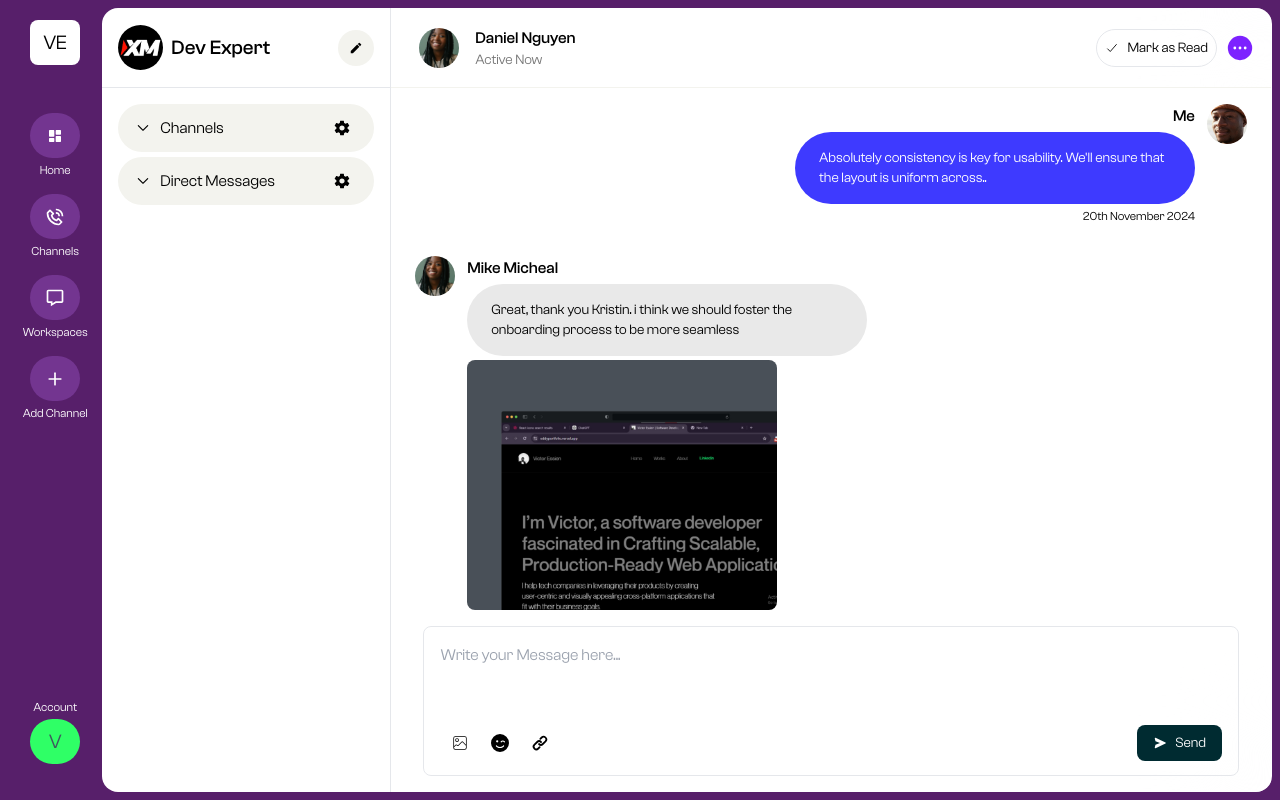
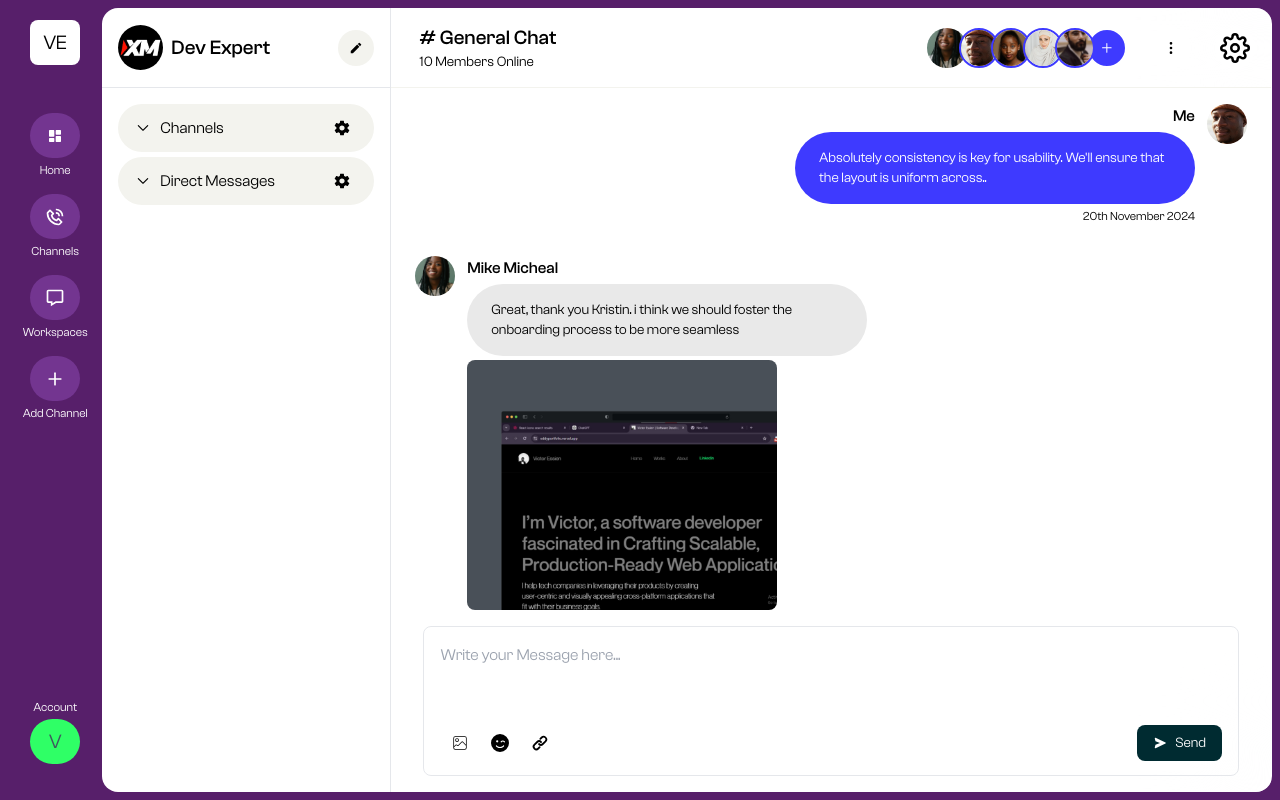
Before and after one commit to edidiesky/Messaging_App, a Next.js app in the folder frontend/: page /dashboard/user in a window 1280 px wide. Built offline with nearby package versions, Linux system fonts and the light colour scheme.

Commit message:
Layout fixes

```diff
--- a/frontend/components/common/message/MessageHeader.tsx
+++ b/frontend/components/common/message/MessageHeader.tsx
@@ -1,6 +1,11 @@
 "use client"
 
 import Image from "next/image";
+import { MockUserList } from "@/constants";
+import { GoPlus } from "react-icons/go";
+import { TbDotsVertical } from "react-icons/tb";
+import { FiSettings } from "react-icons/fi";
+
 import { PiDotsThreeCircleFill } from "react-icons/pi";
 import { IoCheckmarkOutline } from "react-icons/io5";
 const MessageHeader = ({ setActive, active }: {
@@ -12,7 +17,7 @@ const MessageHeader = ({ setActive, active }: {
             backdropFilter: "blur(54px)"
         }} className='bg-[rgba(255,255,255,0.2)] min-h-[80px] items-center sticky top-0 flex border-b border-[#F3F3EE] w-full px-4'>
             <div className="flex w-full items-center justify-between gap-4">
-                <div className="flex p-1 px-3 hover:bg-[#eee] cursor-pointer rounded-lg items-center gap-4">
+                {/* <div className="flex p-1 px-3 hover:bg-[#eee] cursor-pointer rounded-lg items-center gap-4">
                     <Image
                         src={'/images/user_1.jpg'}
                         width={40}
@@ -26,14 +31,48 @@ const MessageHeader = ({ setActive, active }: {
                         </span>
                         <span className="text-sm block text-[#777]">Active Now</span>
                     </h4>
+                </div> */}
+                <div className="flex p-1 px-3 hover:bg-[#eee] cursor-pointer rounded-lg items-center gap-4">
+
+                    <h4 className="text-xl">
+                        <span className="family2">
+                            # General Chat
+                        </span>
+                        <span className="text-sm block">10 Members Online</span>
+                   </h4>
                 </div>
-                <div className="flex flex-1 justify-end items-center gap-2">
-                    <div className="p-2 text-sm border cursor-pointer rounded-full flex items-center gap-2">
+
+                <div className="flex flex-1 justify-end items-center gap-6">
+                    {/* <div className="p-2 text-sm border cursor-pointer rounded-full flex items-center gap-2">
                         <IoCheckmarkOutline />
                         Mark as Read
+                    </div> */}
+
+                    <div className="flex items-center">
+                        {
+                            MockUserList?.map((user, index) => {
+                                return (
+                                    <div key={index} className={`${index !== 0 ? "-ml-2 border-[#3e3aff] border-2 p-2" : "p-2"} rounded-full w-[40px] h-[40px] relative`}>
+                                        <Image
+                                            src={user?.image}
+                                            fill
+                                            className='rounded-full relative object-cover'
+                                            alt='Avatar for user'
+                                        />
+
+                                    </div>
+                                )
+                            })
+                        }
+                        <span className="w-[40px] h-[40px] -ml-2 bg-[#3e3aff] text-white p-2 text-base border-2 border-[#fff] rounded-full flex items-center justify-center">
+                            <GoPlus />
+                        </span>
                     </div>
-                    <div onClick={() => setActive(!active)} className="text-2xl text-[#7D22FF] cursor-pointer flex items-center justify-center ">
-                        <PiDotsThreeCircleFill fontSize={'30px'} />
+                    <span className="w-[40px] h-[40px] bg-[#fff] text-[#000] hover:bg-[#eee] text-base rounded-full flex items-center justify-center">
+                        <TbDotsVertical />
+                    </span>
+                    <div onClick={() => setActive(!active)} className="w-[40px] h-[40px] bg-[#fff] text-[#000] hover:bg-[#eee] text-base rounded-full flex items-center justify-center">
+                        <FiSettings fontSize={'30px'} />
                     </div>
                 </div>
             </div>
```
